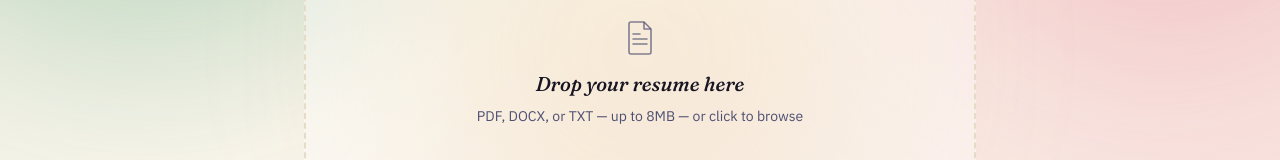
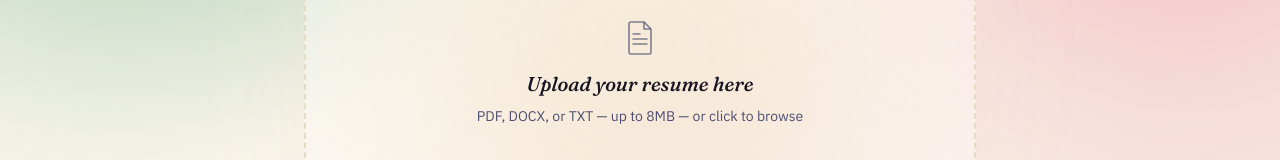
Before and after one commit to Shailesh103/AI-Resume-Analyzer, a React (Vite) app in the folder frontend/: page / in a window 1280 px wide. Shown: the part 353-513 px from the top of the page. Built offline with nearby package versions, Linux system fonts and the light colour scheme; no server answers.

Commit message:
Update UploadForm.jsx

```diff
--- a/frontend/src/components/UploadForm.jsx
+++ b/frontend/src/components/UploadForm.jsx
@@ -96,7 +96,7 @@ export default function UploadForm({ onAnalyze, loading, error }) {
               className={`w-10 h-10 mb-3 transition-colors ${dragActive ? 'text-redline' : 'text-slate/70'}`}
             />
             <p className="font-display text-xl text-ink italic">
-              {dragActive ? 'Drop it right here' : 'Drop your resume here'}
+              {dragActive ? 'Drop it right here' : 'Upload your resume here'}
             </p>
             <p className="text-sm text-slate mt-2">
               PDF, DOCX, or TXT — up to 8MB — or click to browse
```
